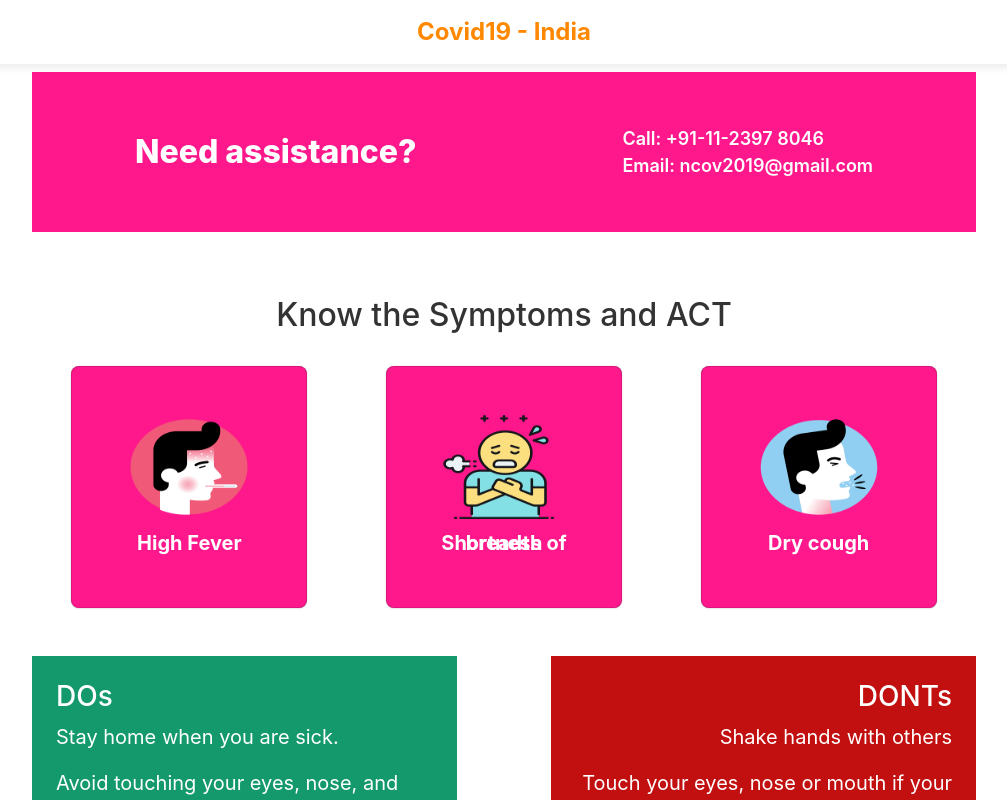
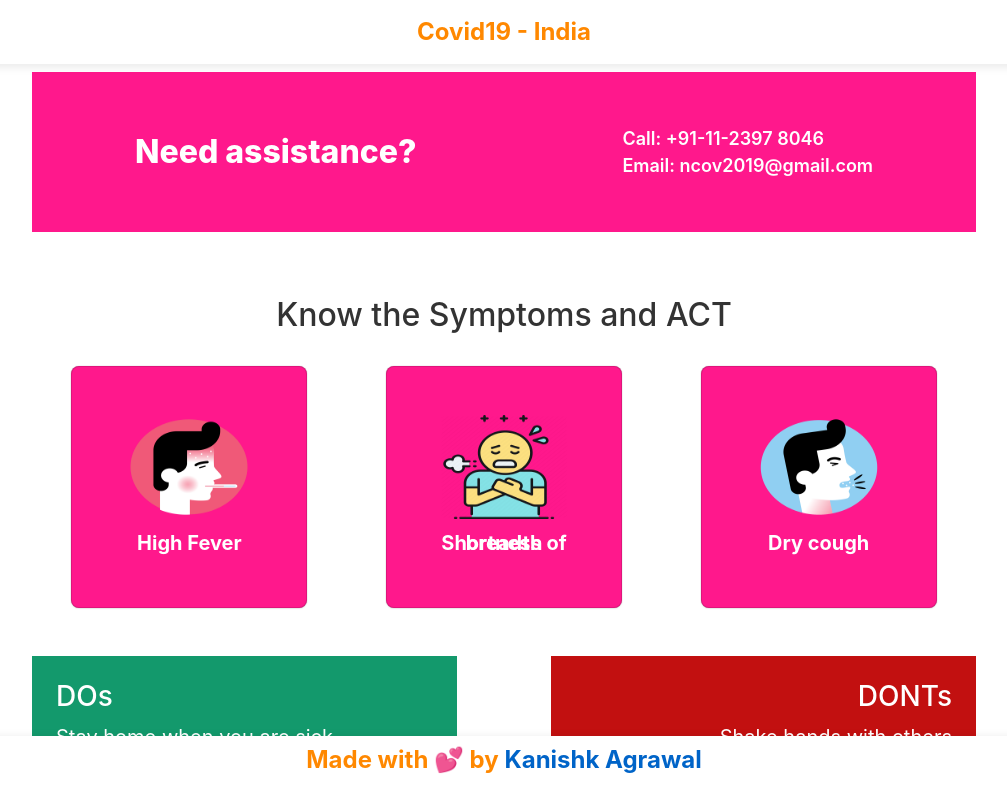
Before and after one commit to kanishk30/corona-india, a Svelte app: page / in a window 1280 px wide. Shown: the top 800 px of the page, without its empty margins (136-1143 px from the left). Built offline with nearby package versions, Linux system fonts and the light colour scheme; no server answers.

Commit message:
Add footer

```diff
--- a/src/App.svelte
+++ b/src/App.svelte
@@ -10,6 +10,7 @@
 	import DosDonts from './components/DosDonts.svelte';
 	import Banner from './components/Banner.svelte';
 	import Symptoms from './components/Symptoms.svelte';
+	import Footer from './components/Footer.svelte';
 
 	let isResolved = false;
 	$: data = [];
@@ -29,17 +30,18 @@
 <main>
 	<Help />
 	{#if isResolved}
+	<CasesBreakup {data} />
+	{/if}
+	<Symptoms />
+	{#if isResolved}
 	<section>
 		<Banner {data}/>
 		<CurrentData {data} />
 	</section>
 	{/if}
-	<Symptoms />
 	<DosDonts />
-	{#if isResolved}
-	<CasesBreakup {data} />
-	{/if}
 </main>
+<Footer></Footer>
 
 <style>
 	section {
--- /dev/null
+++ b/src/components/Footer.svelte
@@ -0,0 +1,22 @@
+<footer>
+  <p>Made with 💕 by <a href="https://twitter.com/KanishkAgrawal" target='_blank'>Kanishk Agrawal</a> </p>
+</footer>
+
+<style>
+  footer {
+    position: fixed;
+    bottom: 0;
+    left: 0;
+    width: 100%;
+    background-color: #fff;
+    color: #FF8800;
+    font-size: 24px;
+    display: flex;
+    justify-content: center;
+    align-items: center;
+    height: 64px;
+    font-weight: 700;
+    box-shadow: 0 2px 10px 0 rgba(0, 0, 0, 0.1);
+    z-index: 999999;
+  }
+</style>
```
